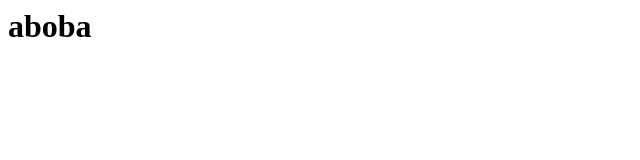
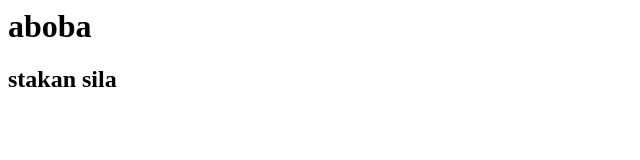
Before and after one commit to zpncom/zpncom.github.io, a plain HTML site: page index.html in a window 1280 px wide. Shown: the whole page, without its empty margins (0-640 px from the left). Drawn offline with Linux system fonts and the light colour scheme.

Commit message:
Update index.html
added stankin

```diff
--- a/index.html
+++ b/index.html
@@ -1 +1,2 @@
 <h1>aboba</h1>
+<h2>stakan sila</h2>
```
